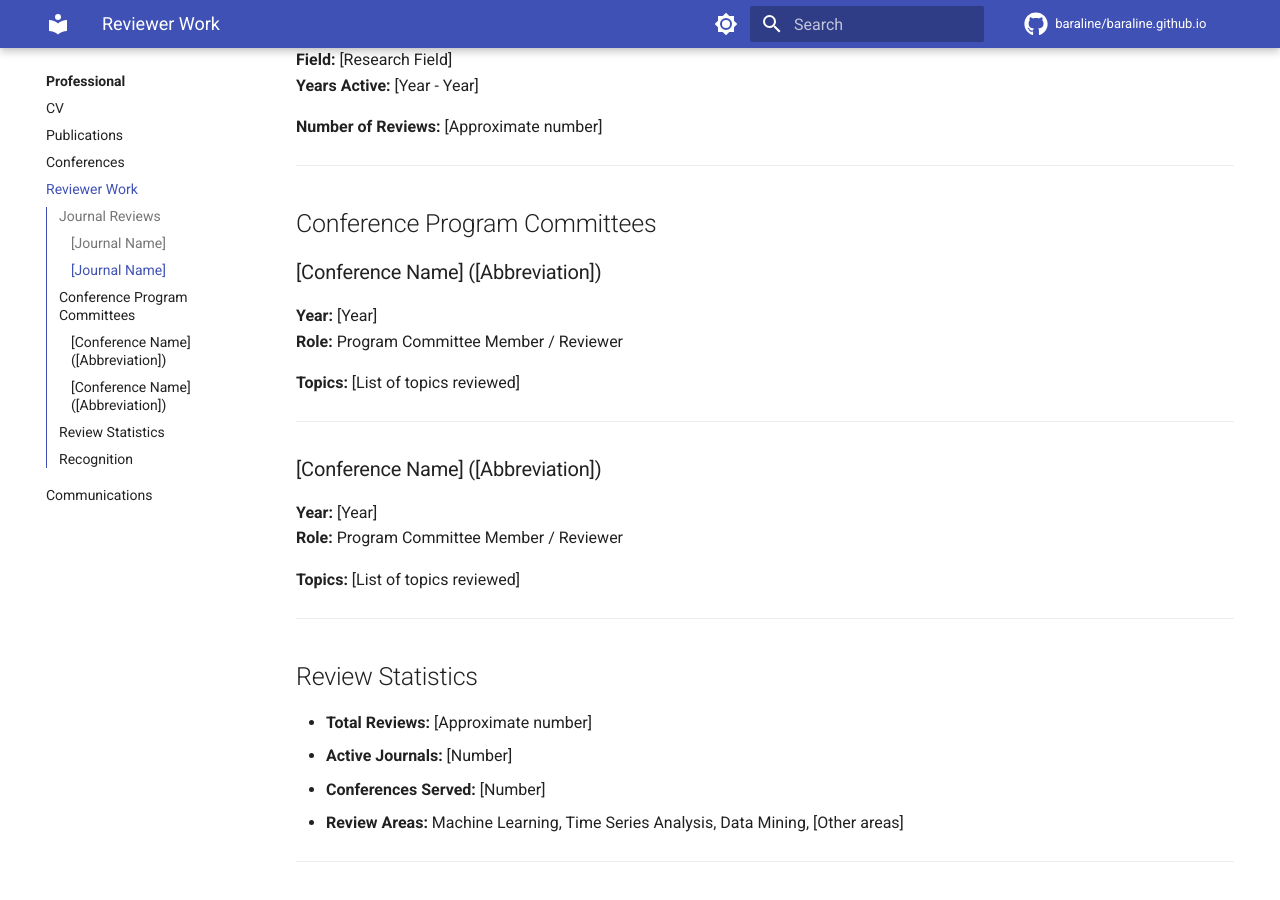
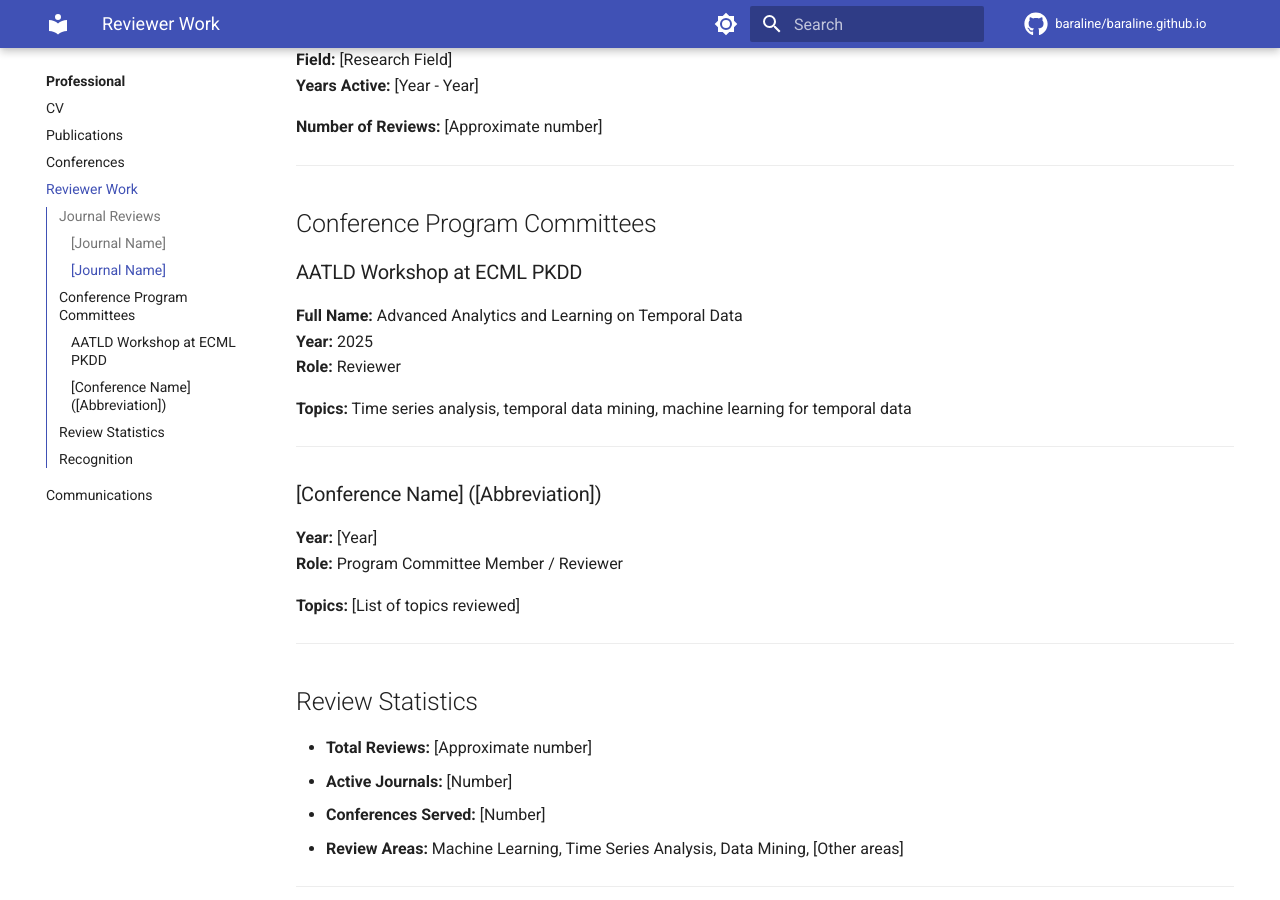
Before and after one commit to baraline/baraline.github.io, an MkDocs documentation site: the page built from docs/professional/reviewer.md, in a window 1280 px wide and 900 px high, scrolled down 617 px. Built offline with MkDocs 1.6.1 and Material for MkDocs 9.7.7, drawn with Linux system fonts in a browser that asks for light colours; comment, search, counter and statistics services are not loaded.

Commit message:
add reviewers data

```diff
--- a/docs/professional/reviewer.md
+++ b/docs/professional/reviewer.md
@@ -26,11 +26,12 @@ I actively contribute to the academic community through peer review services for
 
 ## Conference Program Committees
 
-### [Conference Name] ([Abbreviation])
-**Year:** [Year]
-**Role:** Program Committee Member / Reviewer
+### AATLD Workshop at ECML PKDD
+**Full Name:** Advanced Analytics and Learning on Temporal Data
+**Year:** 2025
+**Role:** Reviewer
 
-**Topics:** [List of topics reviewed]
+**Topics:** Time series analysis, temporal data mining, machine learning for temporal data
 
 ---
 
```
